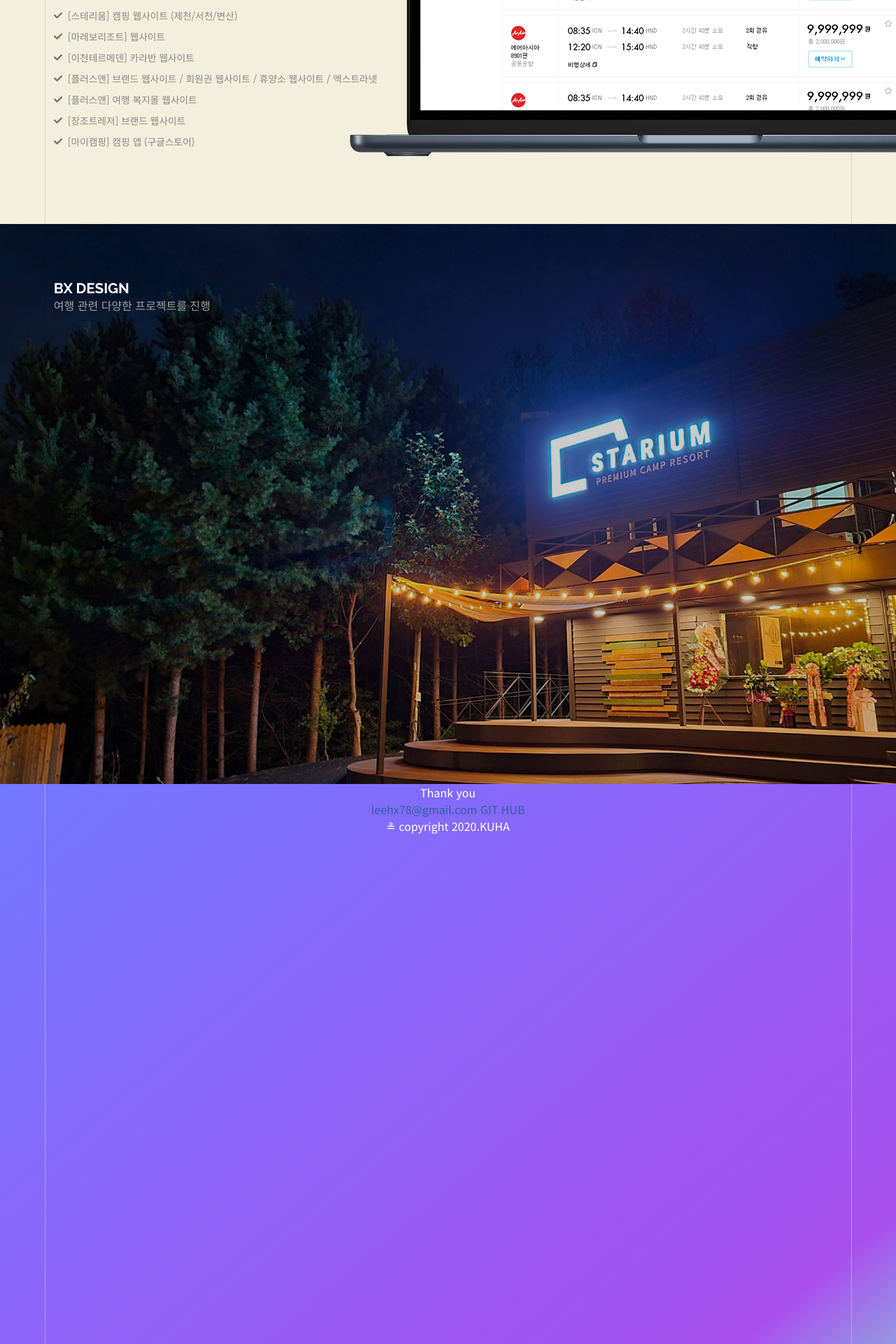
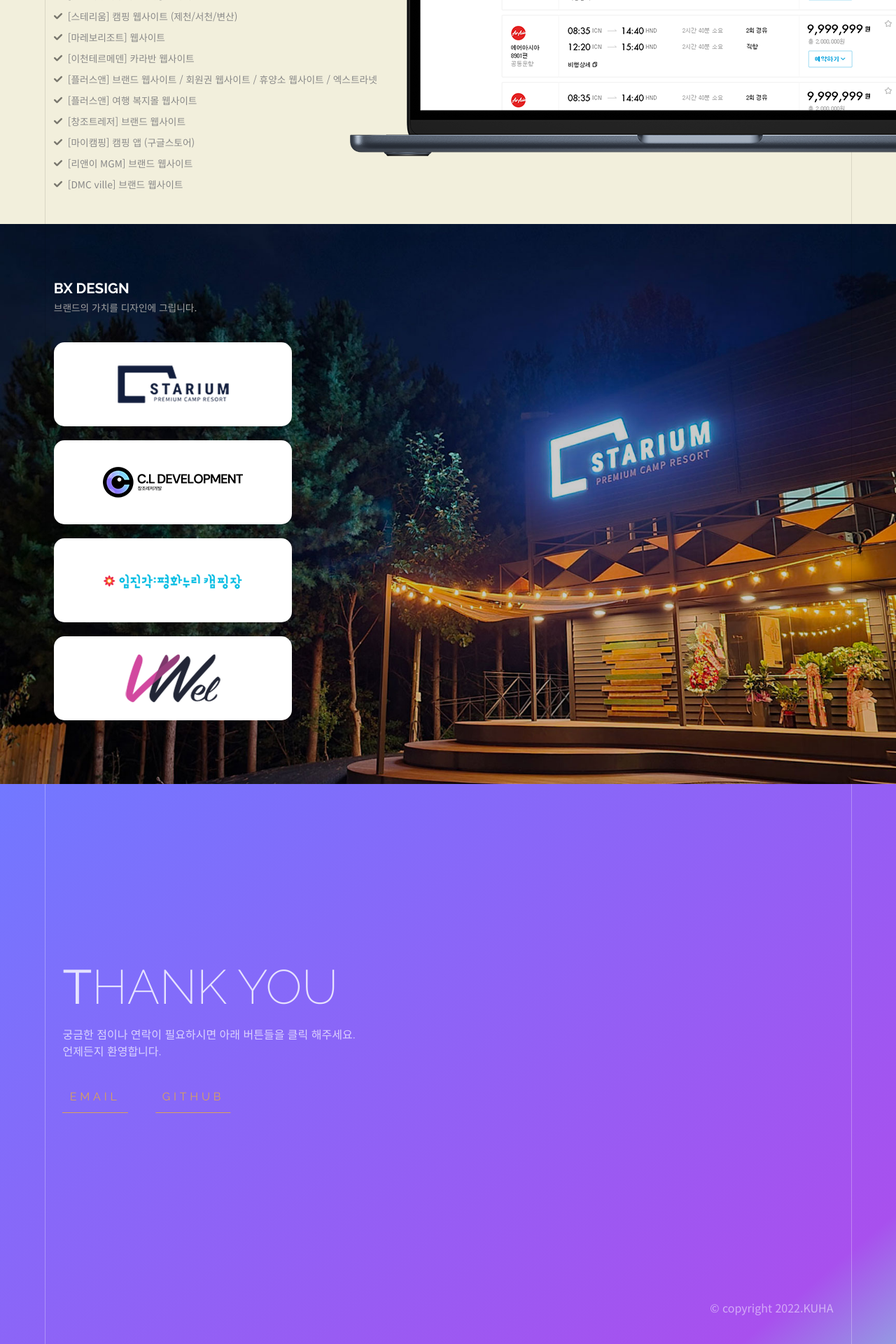
Before and after one commit to Kuhaland/kuha.github.io, a PHP site: page / in a window 1280 px wide. Shown: the part 2080-4000 px from the top of the page at 70% size. Run offline with PHP 8.4, Linux system fonts and the light colour scheme.

Commit message:
modified / added

```diff
--- a/assets/css/style.css
+++ b/assets/css/style.css
@@ -9,8 +9,8 @@
 body{font-family:'Noto Sans KR',sans-serif;font-size:1rem;font-weight:400;font-size:1rem;color:#333333;-webkit-tap-highlight-color:rgba(0,0,0,0)}
 body,html{height:100%}
 h1,h2,h3,h4{font-family:'Noto Sans KR',sans-serif;padding:0;margin:0}
-a,a:visited{text-decoration:none;color: #2e639e;}
-a:hover{text-decoration: underline;}
+a,a:visited{text-decoration:none}
+a:hover{text-decoration: underline}
 .touchonly{display:none}
 html.touch .touchonly{display:block}
 .noselect,.noselect *{user-select:none;-webkit-user-select:none;-khtml-user-select:none;-moz-user-select:none;-o-user-select:none}
@@ -21,7 +21,7 @@ html[xmlns] .clearfix{display:block}
 * html .clearfix{height:1%}
 li{list-style:none}
 strong,em{font-weight:normal;font-style:normal}
-ul,ol,li,p,dt,dd{padding:0;margin:0}
+ul,ol,li,p,dt,dd,figure{padding:0;margin:0}
 
 /* common */
 #pinContainer{overflow:hidden;width:100%;height:100%;-webkit-perspective:1000;perspective:1000}
@@ -123,15 +123,41 @@ ul,ol,li,p,dt,dd{padding:0;margin:0}
 .bx .content__inner-title{color:#ffffff}
 .bx .content__inner-subtext{color:#a1a1a1}
 
+.bx__content{margin-top:40px}
+.bx__content-item{display:block;width:300px;height:120px;padding:0 20px;margin-bottom:20px;background-color:#ffffff;border-radius:15px;text-align:center}
+.bx__content-ci{display:inline-block;width:200px;height:120px;background-repeat:no-repeat;background-size:100%}
+.bx__content-ci.strm{background-image:url('../img/ci_strm.png')}
+.bx__content-ci.cld{background-image:url('../img/ci_cld.png')}
+.bx__content-ci.ijg{background-image:url('../img/ci_ijg.png')}
+.bx__content-ci.vw{background-image:url('../img/ci_vw.png')}
+
 /* contact */
 .panel.contact{z-index:10}
 .contact{background-color:#8f94fb;background-image:linear-gradient(140deg, #7278ff 0%, #a850ee 90%, #9599e2 100%) !important}
+.contact__text{margin-top:250px;margin-left:7%;font-family:'Raleway',sans-serif;font-weight:200;font-size:4.286rem !important;text-align:left;text-transform:uppercase;opacity:0.8}
+.contact__text strong{font-size:4.286rem !important;font-weight:400}
+.contact__subtext{margin-top:15px;margin-left:7%;font-family:'Noto Sans KR',sans-serif;font-weight:300;font-size:1rem !important;text-align:left;opacity:0.7}
+.contact__copyright{position:absolute;bottom:40px;right:7%;opacity:0.5}
 .contact .strips__line{background:rgba(250,250,250,0.3)}
-
-
-
-
-
+.contact__button{margin-top:40px;margin-left:6%;text-align:left}
+.contact__button-item{position:relative;margin-right:10px;padding:0.875em 1.428571429em;font-family:'Raleway',sans-serif;font-weight:400;font-size:1rem;color:#DAA25A;line-height:1.4;letter-spacing:0.3em;transition:all 0.2s cubic-bezier(0.2, 0.3, 0.25, 0.9) 0s}
+.contact__button-item::after{content:"";display:block;position:absolute;width:80%;left:50%;height:1px;bottom:0;background:#DAA25A;transform:translatex(-50%);transition:width 0.2s cubic-bezier(0.2, 0.3, 0.25, 0.9) 0.4s, background 0.2s cubic-bezier(0.2, 0.3, 0.25, 0.9) 0s}
+.contact__button-item span{display:block;position:absolute;width:100%;top:0;left:0;transition:all 0.2s cubic-bezier(0.2, 0.3, 0.25, 0.9)}
+.contact__button-item span::before,.contact__button-item span::after{content:"";display:block;position:absolute;background:#DAA25A;transition:transform 0.2s cubic-bezier(0.2, 0.3, 0.25, 0.9)}
+.contact__button-item span:first-child{height:100%}
+.contact__button-item span:first-child::before,.contact__button-item span:first-child::after{width:1px;height:100%;bottom:0;transform:scale3d(1, 0, 1);transform-origin:bottom center;transition:transform 0.2s cubic-bezier(0.2, 0.3, 0.25, 0.9) 0.2s, background 0.2s cubic-bezier(0.2, 0.3, 0.25, 0.9) 0s}
+.contact__button-item span:first-child::before{left:0}
+.contact__button-item span:first-child::after{right:0}
+.contact__button-item span:last-child{width:100%;height:1px}
+.contact__button-item span:last-child::before,.contact__button-item span:last-child::after{width:100%;height:1px;bottom:0;transform: scale3d(0, 1, 1);transition:transform 0.2s cubic-bezier(0.2, 0.3, 0.25, 0.9) 0s, background 0.2s cubic-bezier(0.2, 0.3, 0.25, 0.9) 0s}
+.contact__button-item span:last-child::before{left:0;transform-origin:bottom left}
+.contact__button-item span:last-child::after{right:0;transform-origin:bottom right}
+.contact__button-item:hover{opacity:1;outline:0;color:#ffffff !important;text-decoration:none;transition:color 0.2s cubic-bezier(0.2, 0.3, 0.25, 0.9) 0s;opacity:0.8}
+.contact__button-item:hover::after{width:100%;background:#ffffff;transition:width 0.2s cubic-bezier(0.2, 0.3, 0.25, 0.9) 0s, background 0.2s cubic-bezier(0.2, 0.3, 0.25, 0.9) 0s;opacity:0.8}
+.contact__button-item:hover span:first-child::before,.contact__button-item:hover span:first-child::after{transform:scale3d(1, 1, 1);background:#ffffff;transition:transform 0.2s cubic-bezier(0.2, 0.3, 0.25, 0.9) 0.2s, background 0.2s cubic-bezier(0.2, 0.3, 0.25, 0.9) 0s;opacity:0.8}
+.contact__button-item:hover span:last-child::before,.contact__button-item:hover span:last-child::after{transform:scale3d(1, 1, 1);background:#ffffff;transition:transform 0.2s cubic-bezier(0.2, 0.3, 0.25, 0.9) 0.4s, background 0.2s cubic-bezier(0.2, 0.3, 0.25, 0.9) 0s;opacity:0.8}
+.contact__button-item:focus{background:#ffffff;color:#7278ff !important;transition:all 0.2s cubic-bezier(0.2, 0.3, 0.25, 0.9);opacity:0.8}
+.contact__button-item:focus::after{opacity:0}
 
 /* common */
 .strips__line{position:absolute;top:0;width:1px;height:100vh;z-index:1;background:rgba(0,0,0,0.1)}
@@ -144,8 +170,8 @@ ul,ol,li,p,dt,dd{padding:0;margin:0}
 .contact__content{display:block;width:100%;color:#ffffff;text-align:center}
 .content__inner{position:absolute;top:80px;left:6%}
 .content__inner-title{font-family:'Raleway',sans-serif;font-weight:700;font-size:1.286rem !important;text-transform:uppercase}
-.content__inner-subtext{font-size:1rem;color:#888888}
-.content__inner-list{margin-top:40px}
+.content__inner-subtext{margin-top:5px;font-size:0.8571rem !important;color:#888888}
+.content__inner-list{margin-top:20px}
 .content__inner-list li{margin-top:10px;font-size:0.8571rem;color:#888888}
 .content__inner-list li:before{content:'';display:inline-block;width:12px;height:12px;margin-right:8px;background-image:url('../img/ico-check.svg');background-size:100%;background-repeat:no-repeat;background-position:100% 0%;opacity:0.5}
 
--- a/assets/js/common.js
+++ b/assets/js/common.js
@@ -29,3 +29,8 @@ $(function () { // wait for document ready
             .addTo(controller);
     }
 });
+$(document).ready(function(){
+    $('.contact__button-item').each(function() {
+        $(this).append('<span></span><span></span>')
+    });
+});
--- a/index.html
+++ b/index.html
@@ -16,7 +16,7 @@
     <link rel="stylesheet" href="assets/css/style.css" type="text/css">
 </head>
 <body>
-<div id="loader-wrapper" style="display: none">
+<div id="loader-wrapper">
     <div id="loader"></div>
     <div class="loader__section left"></div>
     <div class="loader__section right"></div>
@@ -90,7 +90,7 @@
                 <section class="panel uxui">
                     <div class="content__inner">
                         <h3 class="content__inner-title">UX UI Design<br>Mark up</h3>
-                        <p class="content__inner-subtext">여행 관련 다양한 프로젝트를 진행</p>
+                        <p class="content__inner-subtext">여행 관련 다양한 프로젝트를 진행하여<br>디자인 및 마크업의 노하우를 가지고 있습니다.</p>
                         <ul class="content__inner-list">
                             <li>[다음카카오] 해외항공</li>
                             <li>[노랑풍선] 해외호텔</li>
@@ -109,6 +109,8 @@
                             <li>[플러스앤] 여행 복지몰 웹사이트</li>
                             <li>[창조트레저] 브랜드 웹사이트</li>
                             <li>[마이캠핑] 캠핑 앱 (구글스토어)</li>
+                            <li>[리앤이 MGM] 브랜드 웹사이트</li>
+                            <li>[DMC ville] 브랜드 웹사이트</li>
                         </ul>
                     </div>
                     <div class="content__image"></div>
@@ -120,7 +122,21 @@
                 <section class="panel bx">
                     <div class="content__inner">
                         <h3 class="content__inner-title">BX Design</h3>
-                        <p class="content__inner-subtext">여행 관련 다양한 프로젝트를 진행</p>
+                        <p class="content__inner-subtext">브랜드의 가치를 디자인에 그립니다.</p>
+                        <div class="bx__content">
+                            <div class="bx__content-item">
+                                <figure class="bx__content-ci strm"></figure>
+                            </div>
+                            <div class="bx__content-item">
+                                <figure class="bx__content-ci cld"></figure>
+                            </div>
+                            <div class="bx__content-item">
+                                <figure class="bx__content-ci ijg"></figure>
+                            </div>
+                            <div class="bx__content-item">
+                                <figure class="bx__content-ci vw"></figure>
+                            </div>
+                        </div>
                     </div>
                     <div class="strips">
                         <span class="strips__line"></span>
@@ -129,12 +145,13 @@
                 </section>
                 <section class="panel contact">
                     <div class="contact__content">
-                        <p class="contact__text">Thank you</p>
+                        <p class="contact__text"><strong>T</strong>hank you</p>
+                        <p class="contact__subtext">궁금한 점이나 연락이 필요하시면 아래 버튼들을 클릭 해주세요.<br>언제든지 환영합니다.</p>
                         <div class="contact__button">
-                            <a href="mailto:leehx78@gmail.com">leehx78@gmail.com</a>
-                            <a href="https://github.com/Kuhaland/kuhaland.github.io">GIT HUB</a>
+                            <a href="mailto:leehx78@gmail.com" class="contact__button-item" target="_blank">EMAIL</a>
+                            <a href="https://github.com/Kuhaland/kuhaland.github.io" class="contact__button-item" target="_blank">GITHUB</a>
                         </div>
-                        <span>&circeq; copyright 2020.KUHA</span>
+                        <span class="contact__copyright">&copy; copyright 2022.KUHA</span>
                     </div>
                     <div class="strips">
                         <span class="strips__line"></span>
```
Also changed, not shown: assets/img/ci_cld.png (added), assets/img/ci_ijg.png (added), assets/img/ci_strm.png (added), assets/img/ci_vw.png (added).
